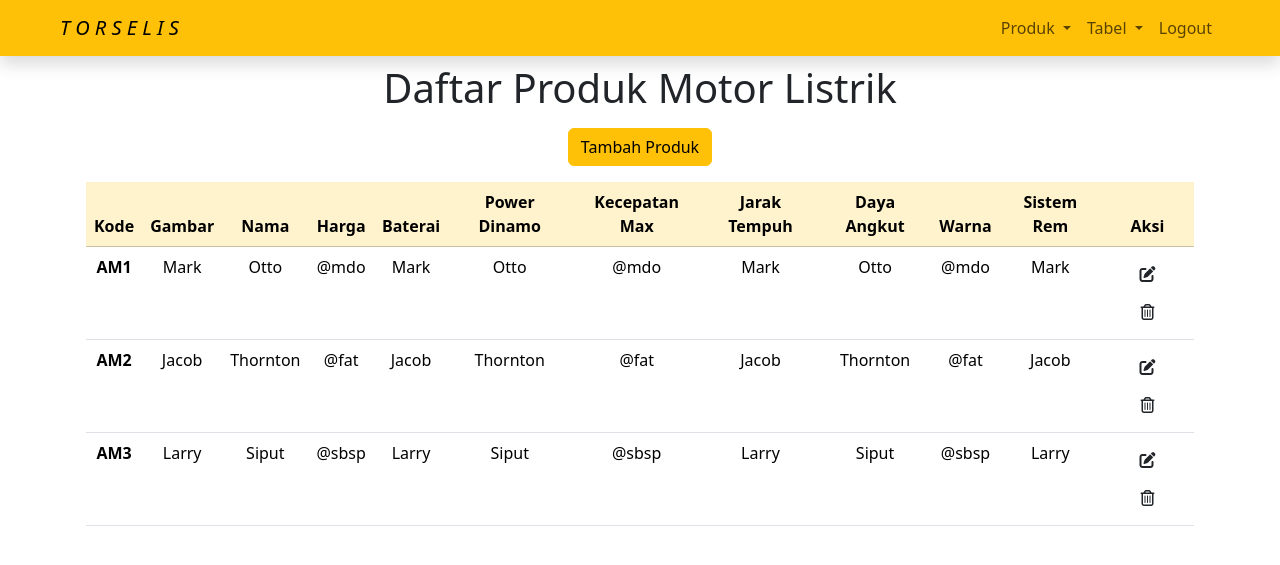
After one commit to mdchrysan/saw-torselis, a CodeIgniter 4 app: the page made by app/Views/admin/produk/molis/dashboard_molis.php in a window 1280 px wide. The commit adds this page. Shown: the top 565 px of the page. Run offline with PHP 8.4 and a stand-in for CodeIgniter, Linux system fonts and the light colour scheme; the template is opened without the code that fills it, so the values that code supplies are empty; some libraries are stand-ins or nearby versions.

Commit message:
layouting produk admin page

```diff
--- a/app/Controllers/Login.php
+++ b/app/Controllers/Login.php
@@ -11,4 +11,10 @@ class Login extends BaseController
         ];
         return view('login/login', $data);
     }
+
+    public function logout()
+    {
+        session()->destroy();
+        return redirect()->to('/login');
+    }
 }
--- /dev/null
+++ b/app/Views/admin/produk/molis/dashboard_molis.php
@@ -0,0 +1,94 @@
+<?= $this->extend('layout/admin_template'); ?>
+
+<?= $this->section('content'); ?>
+<div class="container mt-5 p-3 text-center">
+    <h1 class="mb-3">Daftar Produk Motor Listrik</h1>
+    <a class="btn btn-warning mb-3" href="<?= base_url('/create-produk'); ?>" role="button">Tambah Produk</a>
+    <?php if (session()->getFlashdata('pesan')) : ?>
+        <div class="alert alert-success" role="alert">
+            <?= session()->getFlashdata('pesan'); ?>
+        </div>
+    <?php endif; ?>
+    <div class="table-responsive">
+        <table class="table table-hover">
+            <thead class="table-warning">
+                <!-- 12 cols -->
+                <tr>
+                    <th scope="col">Kode</th>
+                    <th scope="col">Gambar</th>
+                    <th scope="col">Nama</th>
+                    <th scope="col">Harga</th>
+                    <th scope="col">Baterai</th>
+                    <th scope="col">Power Dinamo</th>
+                    <th scope="col">Kecepatan Max</th>
+                    <th scope="col">Jarak Tempuh</th>
+                    <th scope="col">Daya Angkut</th>
+                    <th scope="col">Warna</th>
+                    <th scope="col">Sistem Rem</th>
+                    <th scope="col">Aksi</th>
+                </tr>
+            </thead>
+            <tbody>
+                <tr>
+                    <th scope="row">AM1</th>
+                    <td>Mark</td>
+                    <td>Otto</td>
+                    <td>@mdo</td>
+                    <td>Mark</td>
+                    <td>Otto</td>
+                    <td>@mdo</td>
+                    <td>Mark</td>
+                    <td>Otto</td>
+                    <td>@mdo</td>
+                    <td>Mark</td>
+                    <td>
+                        <!-- edit button -->
+                        <a role="button" class="btn bg-transparent" href="#"><i class="fa-solid fa-pen-to-square"></i></a>
+                        <!-- delete trigger -->
+                        <button type="button" class="btn bg-transparent"><i class="fa-regular fa-trash-can"></i></button>
+                    </td>
+                </tr>
+                <tr>
+                    <th scope="row">AM2</th>
+                    <td>Jacob</td>
+                    <td>Thornton</td>
+                    <td>@fat</td>
+                    <td>Jacob</td>
+                    <td>Thornton</td>
+                    <td>@fat</td>
+                    <td>Jacob</td>
+                    <td>Thornton</td>
+                    <td>@fat</td>
+                    <td>Jacob</td>
+                    <td>
+                        <!-- edit button -->
+                        <a role="button" class="btn bg-transparent" href="#"><i class="fa-solid fa-pen-to-square"></i></a>
+                        <!-- delete trigger -->
+                        <button type="button" class="btn bg-transparent"><i class="fa-regular fa-trash-can"></i></button>
+                    </td>
+                </tr>
+                <tr>
+                    <th scope="row">AM3</th>
+                    <td>Larry</td>
+                    <td>Siput</td>
+                    <td>@sbsp</td>
+                    <td>Larry</td>
+                    <td>Siput</td>
+                    <td>@sbsp</td>
+                    <td>Larry</td>
+                    <td>Siput</td>
+                    <td>@sbsp</td>
+                    <td>Larry</td>
+                    <td>
+                        <!-- edit button -->
+                        <a role="button" class="btn bg-transparent" href="#"><i class="fa-solid fa-pen-to-square"></i></a>
+                        <!-- delete trigger -->
+                        <button type="button" class="btn bg-transparent"><i class="fa-regular fa-trash-can"></i></button>
+                    </td>
+                </tr>
+            </tbody>
+        </table>
+    </div>
+</div>
+
+<?= $this->endSection(); ?>
--- /dev/null
+++ b/app/Views/layout/admin_navbar.php
@@ -0,0 +1,39 @@
+<nav class="navbar shadow bg-warning fixed-top navbar-expand-lg">
+    <div class="container-fluid mx-5">
+        <a class="navbar-brand mb-0 h1" href="#"><i>T O R S E L I S</i></a>
+        <button class="navbar-toggler" type="button" data-bs-toggle="collapse" data-bs-target="#navbarAdmin" aria-controls="navbarAdmin" aria-expanded="false" aria-label="Toggle navigation">
+            <span class="navbar-toggler-icon"></span>
+        </button>
+        <div class="d-flex justify-content-end">
+            <div class="collapse navbar-collapse" id="navbarAdmin">
+                <ul class="navbar-nav me-auto mb-2 mb-lg-0">
+                    <!-- menu produk -->
+                    <li class="nav-item dropdown">
+                        <a class="nav-link dropdown-toggle" href="#" role="button" data-bs-toggle="dropdown" aria-expanded="false">
+                            Produk
+                        </a>
+                        <ul class="dropdown-menu">
+                            <li><a class="dropdown-item" href="<?= base_url('/molis-list'); ?>">Motor Listrik</a></li>
+                            <li><a class="dropdown-item" href="<?= base_url('/selis-list'); ?>">Sepeda Listrik</a></li>
+                        </ul>
+                    </li>
+                    <!-- menu tabel -->
+                    <li class="nav-item dropdown">
+                        <a class="nav-link dropdown-toggle" href="#" role="button" data-bs-toggle="dropdown" aria-expanded="false">
+                            Tabel
+                        </a>
+                        <ul class="dropdown-menu">
+                            <li><a class="dropdown-item" href="<?= base_url('/kriteria'); ?>">Kriteria & Bobot Subkriteria</a></li>
+                            <li><a class="dropdown-item" href="<?= base_url('/bobot-produk'); ?>">Bobot Produk</a></li>
+                            <li><a class="dropdown-item" href="<?= base_url('/nilai-normalisasi'); ?>">Nilai Normalisasi</a></li>
+                        </ul>
+                    </li>
+                    <!-- menu logout -->
+                    <li class="nav-item">
+                        <a class="nav-link" href="<?= base_url('/logout'); ?>">Logout</a>
+                    </li>
+                </ul>
+            </div>
+        </div>
+    </div>
+</nav>
--- a/app/Views/layout/admin_template.php
+++ b/app/Views/layout/admin_template.php
@@ -4,19 +4,21 @@
 <head>
     <meta charset="UTF-8">
     <meta name="viewport" content="width=device-width, initial-scale=1.0">
+    <link rel="icon" href="/img/logo_torselis.png" type="image/gif">
+    <!-- <link rel="icon" href="<--?= base_url() ?>/img/logo_torselis.png" type="image/gif"> -->
+    <link rel="stylesheet" href="https://cdn.jsdelivr.net/npm/bootstrap@5.3.2/dist/css/bootstrap.min.css" integrity="sha384-T3c6CoIi6uLrA9TneNEoa7RxnatzjcDSCmG1MXxSR1GAsXEV/Dwwykc2MPK8M2HN" crossorigin="anonymous">
     <link rel="stylesheet" href="/css/styles.css">
+    <link rel="stylesheet" href="https://cdnjs.cloudflare.com/ajax/libs/font-awesome/6.1.1/css/all.min.css" integrity="sha512-KfkfwYDsLkIlwQp6LFnl8zNdLGxu9YAA1QvwINks4PhcElQSvqcyVLLD9aMhXd13uQjoXtEKNosOWaZqXgel0g==" crossorigin="anonymous" referrerpolicy="no-referrer" />
     <title><?= $title; ?></title>
+    <script src="https://cdn.jsdelivr.net/npm/bootstrap@5.3.2/dist/js/bootstrap.min.js"></script>
 </head>
 
 <body>
     <!-- navbar here -->
-    <?= $this->include('layout/navbar'); ?>
+    <?= $this->include('layout/admin_navbar'); ?>
 
     <!-- content here -->
     <?= $this->renderSection('content'); ?>
-
-    <!-- footer here -->
-    <?= $this->include('layout/footer'); ?>
 </body>
 
 </html>
```
Also changed, not shown: app/Config/Routes.php (+9 -0 lines), app/Controllers/Admin_produk.php (added, +39 -0 lines), app/Views/admin/produk/molis/create_molis.php (added, +85 -0 lines), app/Views/admin/produk/molis/edit_molis.php (added), app/Views/admin/produk/selis/create_selis.php (added), app/Views/admin/produk/selis/dashboard_selis.php (added), app/Views/admin/produk/selis/edit_selis.php (added).
